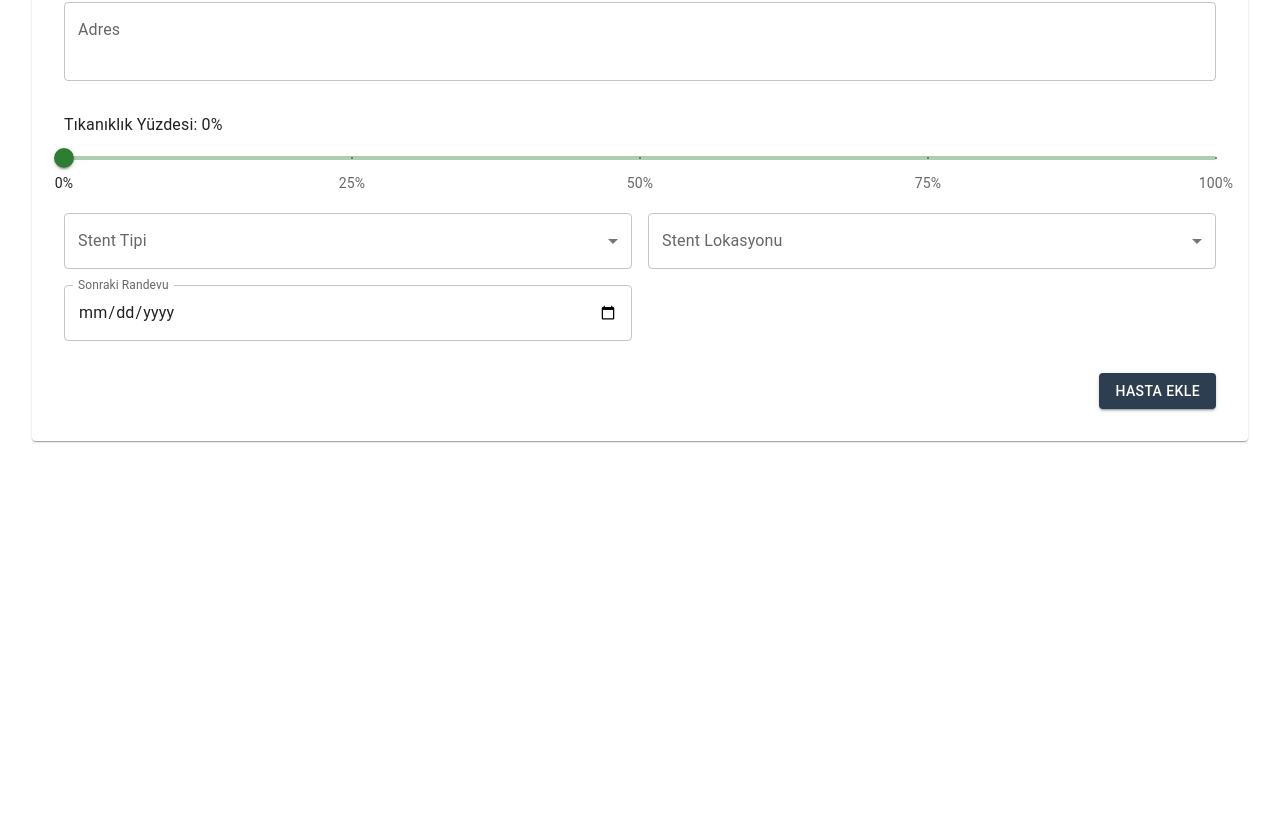
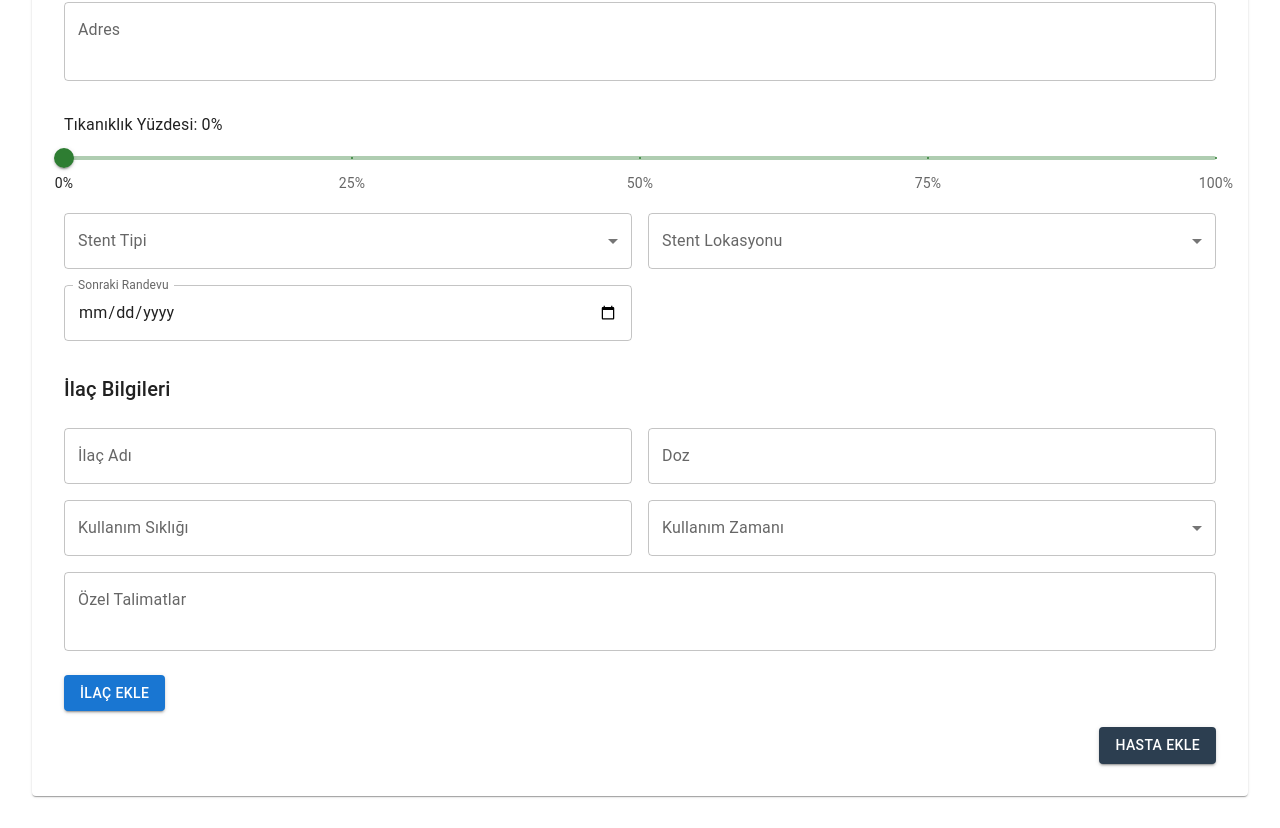
Before and after one commit to U9ursaa/StentTrackingSystem, a React (Create React App) app: page /doctor/add-patient in a window 1280 px wide. Shown: the part 429-1257 px from the top of the page. Before the commit the page ends 902 px from the top, so only its background shows below. Built offline with nearby package versions, Linux system fonts and the light colour scheme.

Commit message:
İlaç bilgileri eklendi

```diff
--- a/src/components/Doctor/AddPatient.js
+++ b/src/components/Doctor/AddPatient.js
@@ -31,7 +31,16 @@ const AddPatient = () => {
     location: '',
     lastProcedureDate: new Date().toLocaleDateString('tr-TR'),
     nextAppointment: '',
-    status: 'stable'
+    status: 'stable',
+    medications: []
+  });
+
+  const [medicationForm, setMedicationForm] = useState({
+    name: '',
+    dosage: '',
+    frequency: '',
+    timing: '',
+    specialInstructions: ''
   });
 
   // Stent lokasyonları
@@ -54,6 +63,15 @@ const AddPatient = () => {
     { value: 'ses', label: 'Kendiliğinden Genişleyen Stent' },
     { value: 'pdes', label: 'Polimer Bazlı İlaç Kaplı Stent' },
     { value: 'pfdes', label: 'Polimer İçermeyen İlaç Kaplı Stent' }
+  ];
+
+  const medicationTimings = [
+    { value: 'ac', label: 'Aç Karnına' },
+    { value: 'pc', label: 'Tok Karnına' },
+    { value: 'morning', label: 'Sabah' },
+    { value: 'noon', label: 'Öğlen' },
+    { value: 'evening', label: 'Akşam' },
+    { value: 'night', label: 'Gece Yatmadan' }
   ];
 
   // Yaş hesaplama fonksiyonu
@@ -105,6 +123,20 @@ const AddPatient = () => {
       ...prevState,
       blockagePercentage: newValue
     }));
+  };
+
+  const handleAddMedication = () => {
+    setPatientData(prev => ({
+      ...prev,
+      medications: [...prev.medications, medicationForm]
+    }));
+    setMedicationForm({
+      name: '',
+      dosage: '',
+      frequency: '',
+      timing: '',
+      specialInstructions: ''
+    });
   };
 
   return (
@@ -272,6 +304,98 @@ const AddPatient = () => {
                   sx={{ mb: 2 }}
                 />
               </Grid>
+              <Grid item xs={12}>
+                <Typography variant="h6" gutterBottom>
+                  İlaç Bilgileri
+                </Typography>
+              </Grid>
+
+              <Grid item xs={12} sm={6}>
+                <TextField
+                  fullWidth
+                  label="İlaç Adı"
+                  value={medicationForm.name}
+                  onChange={(e) => setMedicationForm(prev => ({...prev, name: e.target.value}))}
+                />
+              </Grid>
+
+              <Grid item xs={12} sm={6}>
+                <TextField
+                  fullWidth
+                  label="Doz"
+                  value={medicationForm.dosage}
+                  onChange={(e) => setMedicationForm(prev => ({...prev, dosage: e.target.value}))}
+                />
+              </Grid>
+
+              <Grid item xs={12} sm={6}>
+                <TextField
+                  fullWidth
+                  label="Kullanım Sıklığı"
+                  value={medicationForm.frequency}
+                  onChange={(e) => setMedicationForm(prev => ({...prev, frequency: e.target.value}))}
+                  placeholder="Örn: Günde 2 kez"
+                />
+              </Grid>
+
+              <Grid item xs={12} sm={6}>
+                <FormControl fullWidth>
+                  <InputLabel>Kullanım Zamanı</InputLabel>
+                  <Select
+                    value={medicationForm.timing}
+                    onChange={(e) => setMedicationForm(prev => ({...prev, timing: e.target.value}))}
+                  >
+                    {medicationTimings.map((timing) => (
+                      <MenuItem key={timing.value} value={timing.value}>
+                        {timing.label}
+                      </MenuItem>
+                    ))}
+                  </Select>
+                </FormControl>
+              </Grid>
+
+              <Grid item xs={12}>
+                <TextField
+                  fullWidth
+                  multiline
+                  rows={2}
+                  label="Özel Talimatlar"
+                  value={medicationForm.specialInstructions}
+                  onChange={(e) => setMedicationForm(prev => ({...prev, specialInstructions: e.target.value}))}
+                />
+              </Grid>
+
+              <Grid item xs={12}>
+                <Button
+                  variant="contained"
+                  onClick={handleAddMedication}
+                  sx={{ mt: 1 }}
+                >
+                  İlaç Ekle
+                </Button>
+              </Grid>
+
+              {patientData.medications.length > 0 && (
+                <Grid item xs={12}>
+                  <Typography variant="h6" gutterBottom>
+                    Eklenen İlaçlar
+                  </Typography>
+                  {patientData.medications.map((med, index) => (
+                    <Paper key={index} sx={{ p: 2, mb: 1 }}>
+                      <Typography variant="subtitle1">{med.name}</Typography>
+                      <Typography variant="body2">
+                        Doz: {med.dosage} | Sıklık: {med.frequency} |
+                        Zaman: {medicationTimings.find(t => t.value === med.timing)?.label}
+                      </Typography>
+                      {med.specialInstructions && (
+                        <Typography variant="body2" color="textSecondary">
+                          Özel Talimatlar: {med.specialInstructions}
+                        </Typography>
+                      )}
+                    </Paper>
+                  ))}
+                </Grid>
+              )}
             </Grid>
             <Box sx={{ display: 'flex', justifyContent: 'flex-end', mt: 2 }}>
               <Button
--- a/src/components/Doctor/PatientProfile.js
+++ b/src/components/Doctor/PatientProfile.js
@@ -265,6 +265,45 @@ const PatientProfile = () => {
     </Box>
   );
 
+  const renderMedications = () => (
+    <Box>
+      <Typography variant="h6" gutterBottom>
+        İlaç Listesi
+      </Typography>
+      {patient.medications?.map((med, index) => (
+        <Paper key={index} sx={{ p: 2, mb: 2 }}>
+          <Grid container spacing={2}>
+            <Grid item xs={12}>
+              <Typography variant="h6" color="primary">
+                {med.name}
+              </Typography>
+            </Grid>
+            <Grid item xs={12} sm={6}>
+              <Typography variant="body1">
+                <strong>Doz:</strong> {med.dosage}
+              </Typography>
+              <Typography variant="body1">
+                <strong>Kullanım Sıklığı:</strong> {med.frequency}
+              </Typography>
+            </Grid>
+            <Grid item xs={12} sm={6}>
+              <Typography variant="body1">
+                <strong>Kullanım Zamanı:</strong> {
+                  medicationTimings.find(t => t.value === med.timing)?.label
+                }
+              </Typography>
+              {med.specialInstructions && (
+                <Typography variant="body1">
+                  <strong>Özel Talimatlar:</strong> {med.specialInstructions}
+                </Typography>
+              )}
+            </Grid>
+          </Grid>
+        </Paper>
+      ))}
+    </Box>
+  );
+
   return (
     <>
       <Header />
@@ -303,7 +342,12 @@ const PatientProfile = () => {
         <Divider sx={{ my: 2 }} />
 
         {activeTab === 0 && renderPersonalInfo()}
-        {activeTab === 1 && renderMedicalHistory()}
+        {activeTab === 1 && (
+          <Box>
+            {renderMedications()}
+            {renderMedicalHistory()}
+          </Box>
+        )}
         {activeTab === 2 && renderAppointments()}
         {activeTab === 3 && renderNotifications()}
       </Box>
```
